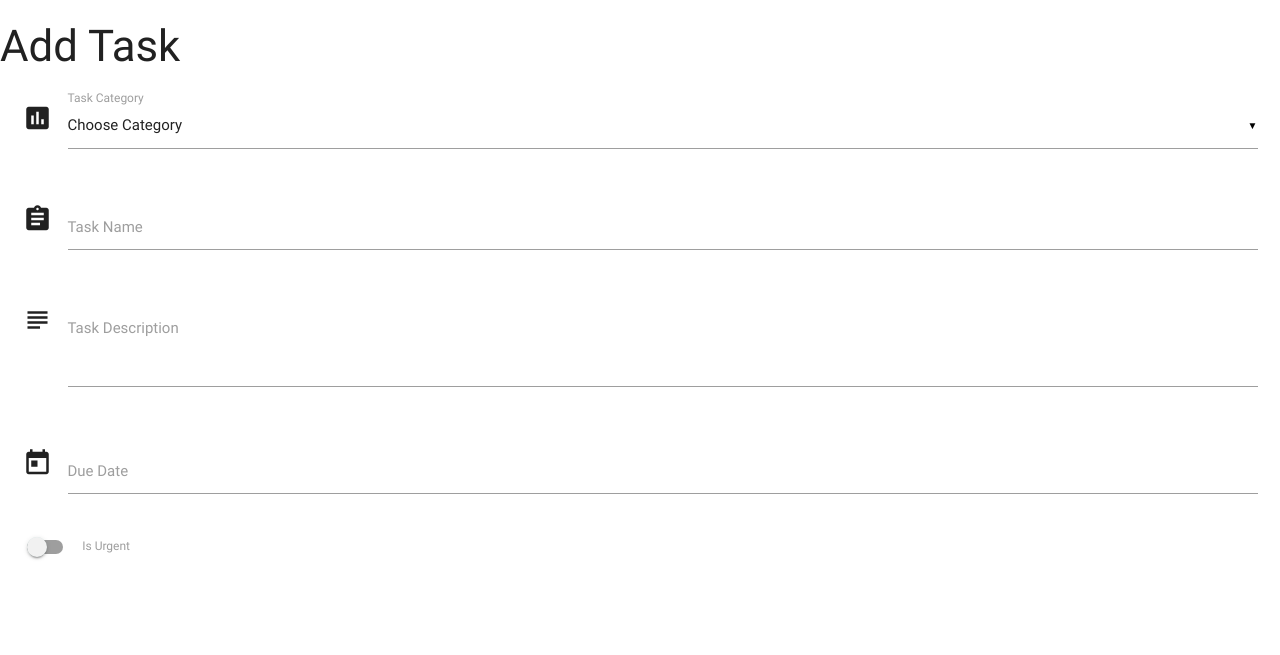
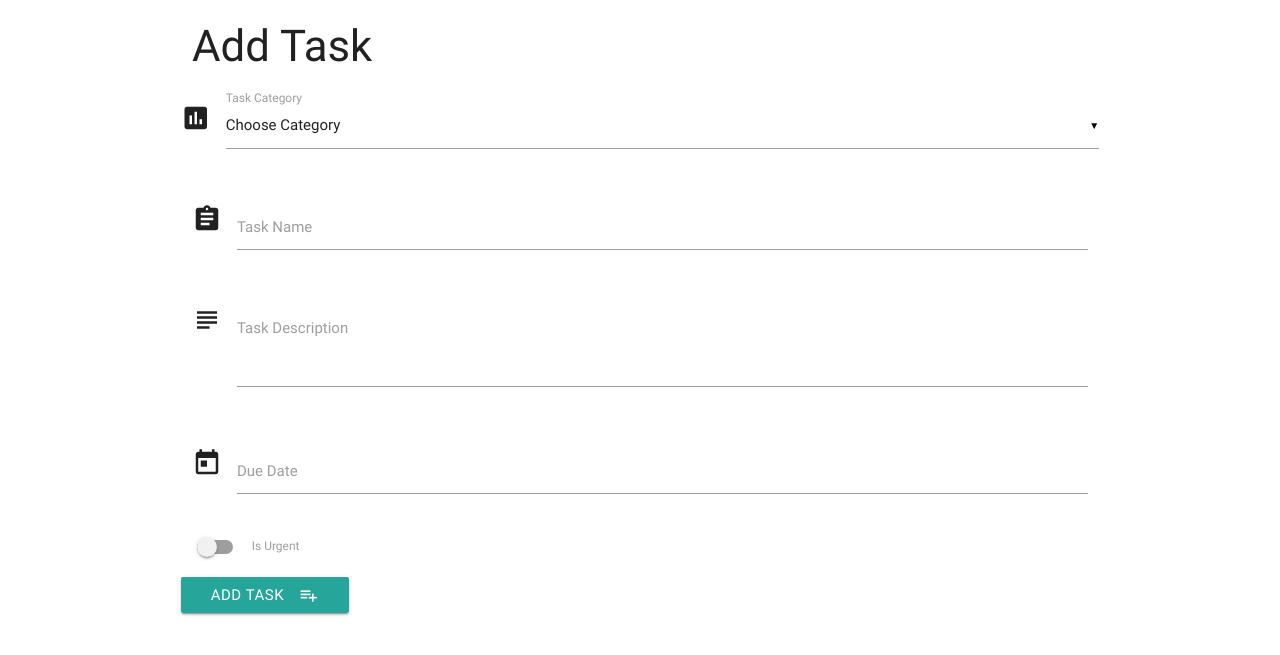
Before and after one commit to Xasthar/task_manager_ci, a Flask app: page /add_task in a window 1280 px wide. Shown: the top 655 px of the page. Run offline with Flask 2, Linux system fonts and the light colour scheme; data that the repository does not hold is empty; some libraries are stand-ins or nearby versions.

Commit message:
Added and wired edit/add task functionality, added static files and css

```diff
--- a/app.py
+++ b/app.py
@@ -2,6 +2,7 @@ import os
 from flask import Flask, render_template, redirect, request, url_for
 from flask_pymongo import PyMongo
 from bson.objectid import ObjectId
+
 
 app = Flask(__name__)
 app.config["MONGO_DBNAME"] = 'task_manager'
@@ -22,7 +23,36 @@ def add_task():
                            categories=mongo.db.categories.find())
 
 
+@app.route('/insert_task', methods=['POST'])
+def insert_task():
+    tasks =  mongo.db.tasks
+    tasks.insert_one(request.form.to_dict())
+    return redirect(url_for('get_tasks'))
+
+
+@app.route('/edit_task/<task_id>')
+def edit_task(task_id):
+    the_task =  mongo.db.tasks.find_one({"_id": ObjectId(task_id)})
+    all_categories =  mongo.db.categories.find()
+    return render_template('edittask.html', task=the_task,
+                           categories=all_categories)
+
+
+@app.route('/update_task/<task_id>', methods=["POST"])
+def update_task(task_id):
+    tasks = mongo.db.tasks
+    tasks.update( {'_id': ObjectId(task_id)},
+    {
+        'task_name':request.form.get('task_name'),
+        'category_name':request.form.get('category_name'),
+        'task_description': request.form.get('task_description'),
+        'due_date': request.form.get('due_date'),
+        'is_urgent':request.form.get('is_urgent')
+    })
+    return redirect(url_for('get_tasks'))
+
+
 if __name__ == '__main__':
     app.run(host=os.environ.get('IP'),
-        port=int(os.environ.get('PORT')),
-        debug=True)
+            port=int(os.environ.get('PORT')),
+            debug=True)
--- /dev/null
+++ b/static/css/style.css
@@ -0,0 +1,11 @@
+.btn_small {
+    height: 24px;
+    width: 60px;
+    line-height: 24px;
+    margin: 5px 5px;
+    padding: 0 0.5em;
+}
+
+.task_header {
+    margin-top: 5px;
+}
--- a/templates/addtask.html
+++ b/templates/addtask.html
@@ -1,7 +1,7 @@
 {% extends 'base.html' %} {% block content %}
 <h3>Add Task</h3>
 <div class="row">
-    <form action="" method="POST" class="col s12">
+    <form action="{{ url_for('insert_task') }}" method="POST"  class="col s12">
         <div class="row">
             <div class="row">
                 <div class="input-field col s12">
@@ -44,6 +44,11 @@
                 </label>
             </div>
         </div>
+        <div class="row">
+            <button class="btn waves-effect waves-light" type="submit" name="action">Add Task
+                <i class="material-icons right">playlist_add</i>
+             </button>
+        </div>
     </form>
 </div>
 
--- a/templates/base.html
+++ b/templates/base.html
@@ -4,11 +4,13 @@
 <head>
     <link href="https://fonts.googleapis.com/icon?family=Material+Icons" rel="stylesheet">
     <link rel="stylesheet" href="https://cdnjs.cloudflare.com/ajax/libs/materialize/0.100.2/css/materialize.min.css">
+    <link rel="stylesheet" href="{{url_for('static', filename='css/style.css')}}" type="text/css" />
 </head>
 
 <body>
-    {% block content %} {% endblock %}
-
+    <div class="container">
+        {% block content %} {% endblock %}
+    </div>
     <script src="https://cdnjs.cloudflare.com/ajax/libs/jquery/3.2.1/jquery.min.js"></script>
     <script src="https://cdnjs.cloudflare.com/ajax/libs/materialize/0.100.2/js/materialize.min.js"></script>
     <script type="text/javascript">
@@ -16,6 +18,7 @@
             $('.collapsible').collapsible();
             $('select').material_select();
         });
+
 
         $('.datepicker').pickadate({
             selectMonths: true, // Creates a dropdown to control month
```
Also changed, not shown: templates/edittask.html (added, +72 -0 lines), templates/tasks.html (+12 -5 lines).
